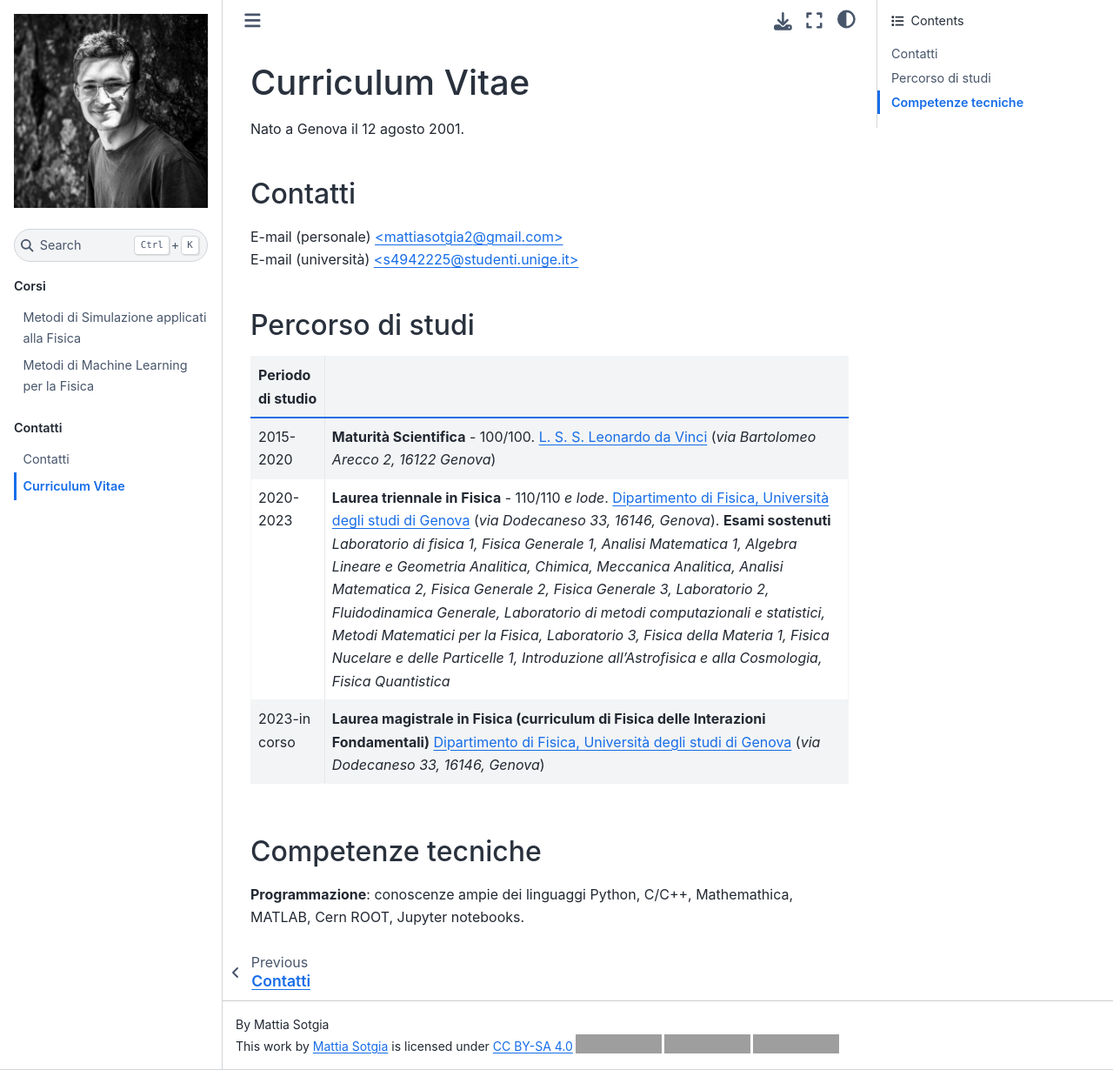
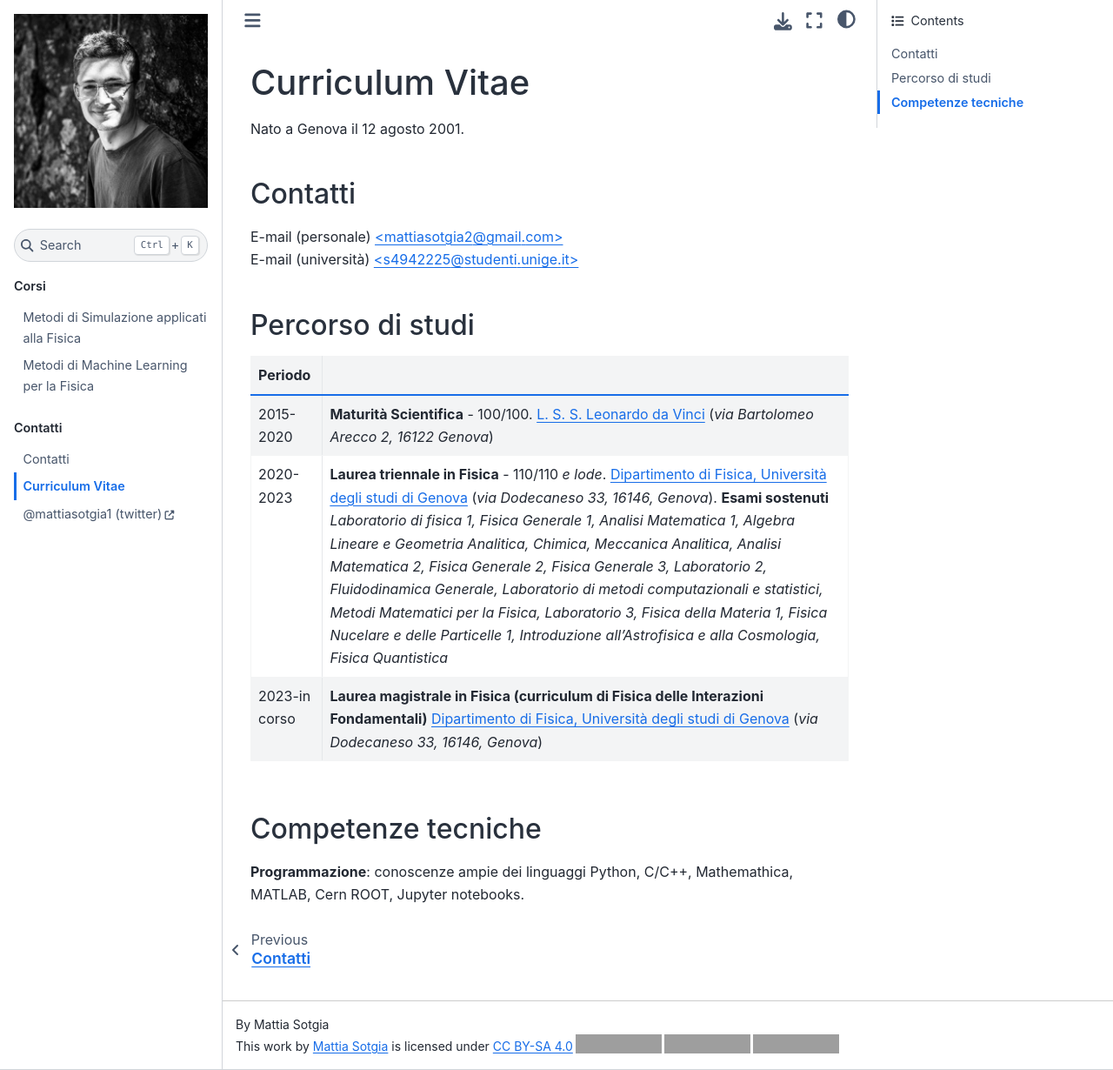
Before and after one commit to mattiasotgia/mattiasotgia.github.io, a Jupyter Book: the page built from book/content/curriculum_vitae.md, in a window 1280 px wide and 1230 px high. Shown: the whole window at 87% size. Built offline with Jupyter Book 1.0.4 settings and Sphinx 7.4.7 and the Sphinx Book theme 1.1.4, drawn with Linux system fonts in a browser that asks for light colours; grey boxes are pictures that could not be loaded.

Commit message:
CV and TOC

```diff
--- a/book/_toc.yml
+++ b/book/_toc.yml
@@ -13,3 +13,5 @@ parts:
   chapters:
   - file: 'content/info_contact.md'
   - file: 'content/curriculum_vitae.md'
+  - url: 'https://twitter.com/mattiasotgia1'
+    title: '@mattiasotgia1 (twitter)'
--- a/book/content/curriculum_vitae.md
+++ b/book/content/curriculum_vitae.md
@@ -10,7 +10,7 @@ E-mail (università) [\<s4942225@studenti.unige.it\>](mailto:s4942225@studenti.u
 
 ## Percorso di studi
 
-| Periodo di studio |  |
+| Periodo |  |
 | - | - |
 | 2015-2020 | **Maturità Scientifica** - 100/100. [L. S. S. Leonardo da Vinci](https://www.liceoleodavincige.edu.it/) (_via Bartolomeo Arecco 2, 16122 Genova_)  |
 | 2020-2023 | **Laurea triennale in Fisica** - 110/110 _e lode_. [Dipartimento di Fisica, Università degli studi di Genova](https://www.difi.unige.it/en) (_via Dodecaneso 33, 16146, Genova_).  __Esami sostenuti__ _Laboratorio di fisica 1, Fisica Generale 1, Analisi Matematica 1, Algebra Lineare e Geometria Analitica, Chimica, Meccanica Analitica, Analisi Matematica 2, Fisica Generale 2, Fisica Generale 3, Laboratorio 2, Fluidodinamica Generale, Laboratorio di metodi computazionali e statistici, Metodi Matematici per la Fisica, Laboratorio 3, Fisica della Materia 1, Fisica Nucelare e delle Particelle 1, Introduzione all'Astrofisica e alla Cosmologia, Fisica Quantistica_ |
```
